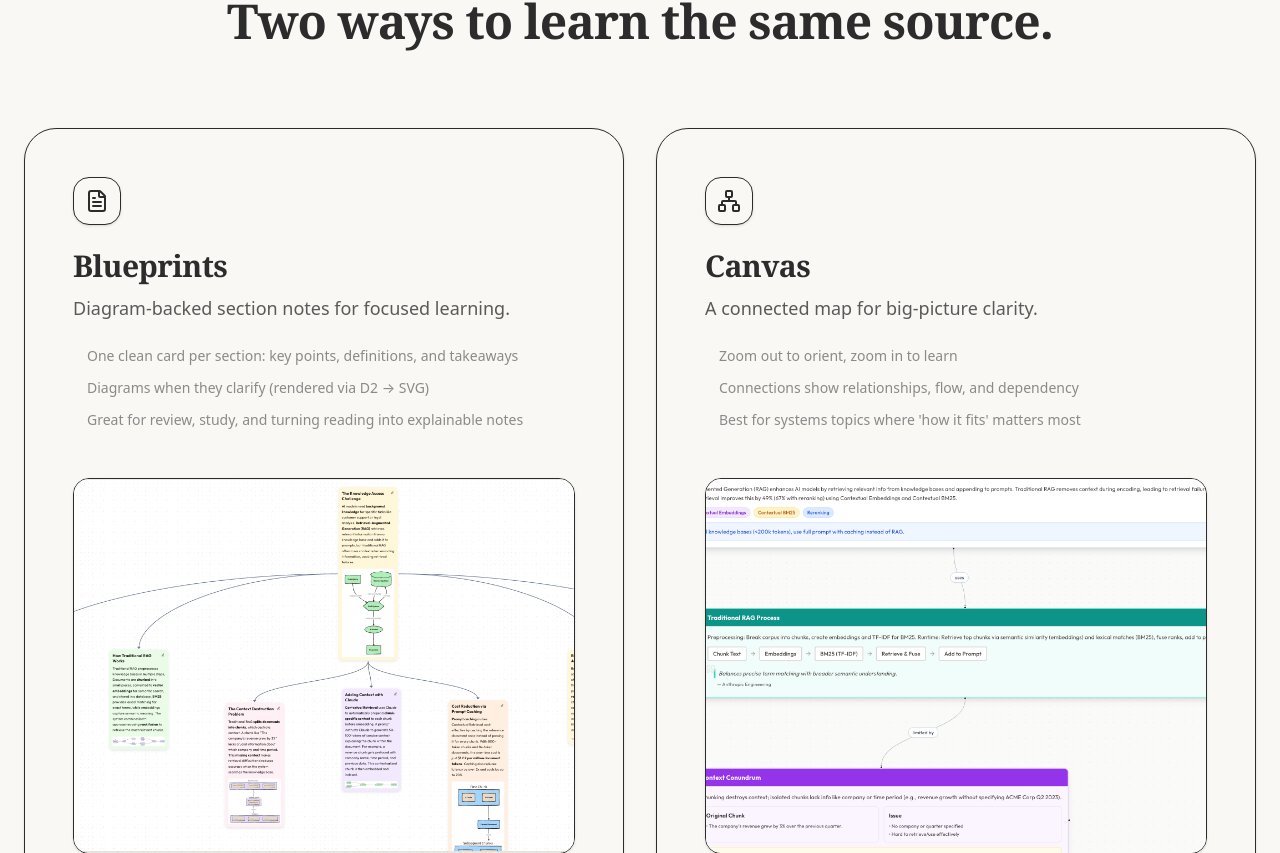
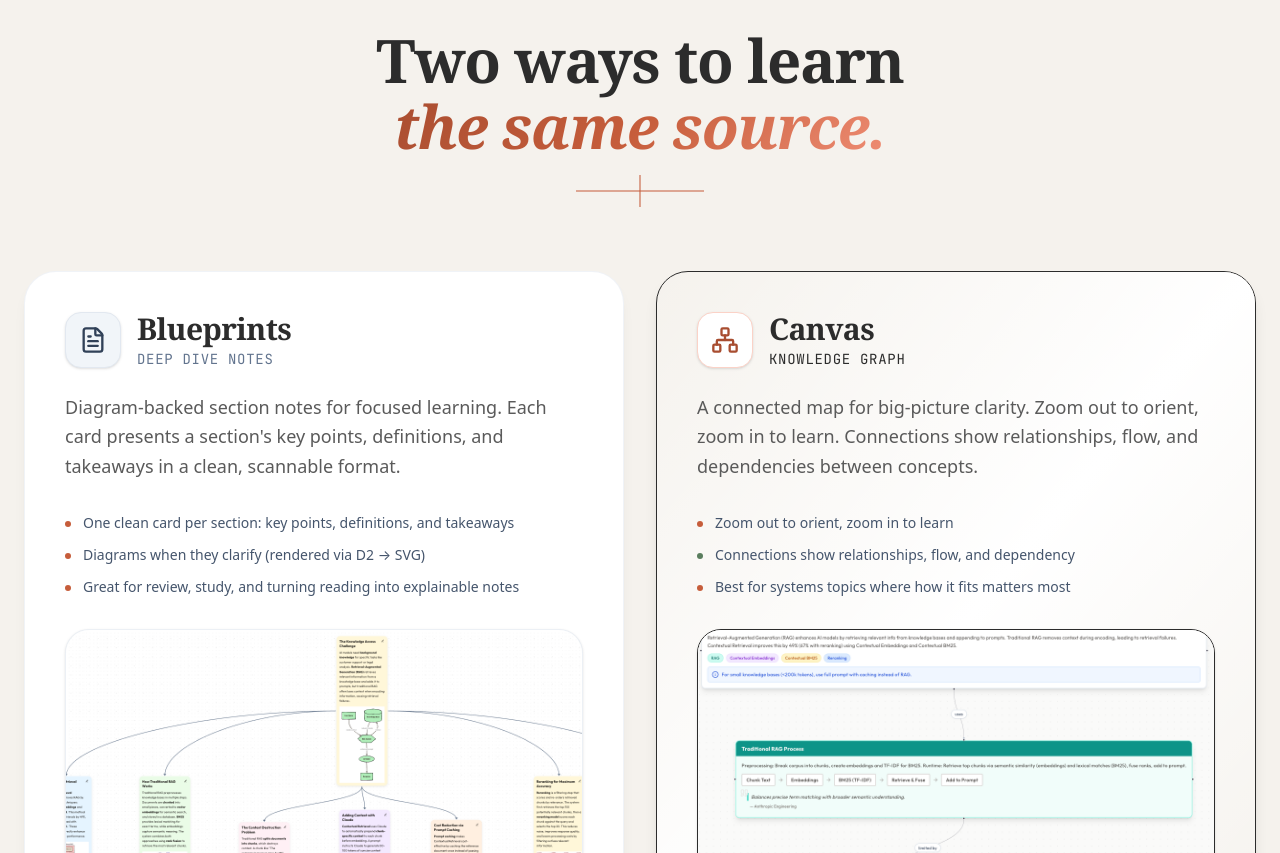
Before and after one commit to skrishnan22/vizumi, a Next.js app in the folder apps/landing/: page / in a window 1280 px wide. Shown: the part 1627-2480 px from the top of the page. Built offline with nearby package versions, Linux system fonts and the light colour scheme; a web font is replaced by a local one.

Commit message:
landing animation

```diff
--- a/apps/landing/src/components/landing/TwoViews.tsx
+++ b/apps/landing/src/components/landing/TwoViews.tsx
@@ -6,111 +6,189 @@ import { FileText, Network } from 'lucide-react';
 
 export function TwoViews() {
   return (
-    <section id="blueprints" className="py-24 bg-mist/50 relative">
-      <div className="container mx-auto px-6 max-w-7xl">
-        <div className="text-center mb-20">
+    <section id="blueprints" className="py-32 bg-paper-warm relative overflow-hidden">
+      {/* Background Pattern */}
+      <div className="absolute inset-0 bg-[radial-gradient(#2C2C2C/5_1px,transparent_1px)] [background-size:24px_24px] opacity-50" />
+
+      <div className="container mx-auto px-6 max-w-7xl relative z-10">
+        {/* Section Header */}
+        <div className="text-center mb-16">
           <motion.h2
             initial={{ opacity: 0, y: 20 }}
             whileInView={{ opacity: 1, y: 0 }}
             viewport={{ once: true, margin: '-50px' }}
-            className="text-4xl md:text-5xl font-display text-ink mb-4"
+            transition={{ duration: 0.6, ease: [0.22, 1, 0.36, 1] }}
+            className="text-4xl md:text-5xl lg:text-6xl font-display font-semibold text-ink mb-4"
           >
-            Two ways to learn the <span className="text-accent">same source.</span>
+            Two ways to learn
+            <br />
+            <span className="italic gradient-text">the same source.</span>
           </motion.h2>
+
+          {/* Animated Connector Lines SVG */}
+          <motion.svg
+            initial={{ opacity: 0 }}
+            whileInView={{ opacity: 1 }}
+            viewport={{ once: true }}
+            className="w-full max-w-md mx-auto h-8 mt-4"
+            viewBox="0 0 200 30"
+          >
+            <motion.path
+              d="M100,0 L100,30"
+              stroke="var(--color-primary-500)"
+              strokeWidth="1"
+              fill="none"
+              initial={{ pathLength: 0 }}
+              whileInView={{ pathLength: 1 }}
+              viewport={{ once: true }}
+              transition={{ duration: 1, delay: 0.3 }}
+            />
+            <motion.path
+              d="M100,15 L40,15"
+              stroke="var(--color-primary-500)"
+              strokeWidth="1"
+              fill="none"
+              initial={{ pathLength: 0 }}
+              whileInView={{ pathLength: 1 }}
+              viewport={{ once: true }}
+              transition={{ duration: 0.8, delay: 0.6 }}
+            />
+            <motion.path
+              d="M100,15 L160,15"
+              stroke="var(--color-primary-500)"
+              strokeWidth="1"
+              fill="none"
+              initial={{ pathLength: 0 }}
+              whileInView={{ pathLength: 1 }}
+              viewport={{ once: true }}
+              transition={{ duration: 0.8, delay: 0.6 }}
+            />
+          </motion.svg>
         </div>
 
-        <div className="grid grid-cols-1 md:grid-cols-2 gap-8">
-          {/* Blueprints Card */}
+        {/* Bento Grid */}
+        <div className="grid grid-cols-1 lg:grid-cols-2 gap-6 lg:gap-8">
+          {/* Blueprints Card - Technical Aesthetic */}
           <motion.div
-            initial={{ opacity: 0, y: 30 }}
-            whileInView={{ opacity: 1, y: 0 }}
-            viewport={{ once: true, margin: '-100px' }}
-            transition={{ duration: 0.6 }}
-            className="group relative bg-paper rounded-3xl border border-ink/5 overflow-hidden shadow-sm hover:shadow-md transition-shadow duration-300"
+            id="blueprints"
+            initial={{ opacity: 0 }}
+            whileInView={{ opacity: 1 }}
+            viewport={{ once: true, margin: '-50px' }}
+            transition={{ duration: 0.6, ease: [0.22, 1, 0.36, 1] }}
+            whileHover={{ scale: 1.01 }}
+            className="group relative bg-white rounded-[2rem] border border-slate-200/50 overflow-hidden shadow-lg shadow-slate-900/5 hover:shadow-xl hover:shadow-slate-900/10 transition-all duration-500"
           >
-            <div className="absolute top-0 right-0 p-32 bg-accent/5 blur-3xl rounded-full translate-x-1/2 -translate-y-1/2 opacity-0 group-hover:opacity-100 transition-opacity" />
+            {/* Dot Grid Background */}
+            <div className="absolute inset-0 bg-[radial-gradient(#2C2C2C/10_1px,transparent_1px)] [background-size:20px_20px] opacity-30" />
 
-            <div className="p-8 md:p-12 relative z-10">
-              <div className="w-12 h-12 rounded-xl bg-paper border border-ink/10 flex items-center justify-center mb-6 shadow-sm">
-                <FileText className="w-6 h-6 text-ink" />
+            {/* Hover Glow */}
+            <div className="absolute top-0 right-0 w-64 h-64 bg-primary-400/10 blur-3xl rounded-full translate-x-1/2 -translate-y-1/2 opacity-0 group-hover:opacity-100 transition-opacity duration-500" />
+
+            <div className="p-8 md:p-10 relative z-10">
+              {/* Header */}
+              <div className="flex items-start gap-4 mb-6">
+                <div className="w-14 h-14 rounded-xl bg-slate-100 border border-slate-200 flex items-center justify-center shadow-sm">
+                  <FileText className="w-7 h-7 text-slate-700" />
+                </div>
+                <div>
+                  <h3 className="text-3xl font-display font-semibold text-ink mb-1">Blueprints</h3>
+                  <p className="text-sm font-mono uppercase tracking-wider text-slate-500">
+                    Deep Dive Notes
+                  </p>
+                </div>
               </div>
 
-              <h3 className="text-3xl font-display text-ink mb-3">Blueprints</h3>
-              <p className="text-lg font-medium text-ink-soft mb-6">
-                Diagram-backed section notes for focused learning.
+              <p className="text-lg text-ink-soft mb-8 font-sans leading-relaxed">
+                Diagram-backed section notes for focused learning. Each card presents a
+                section&apos;s key points, definitions, and takeaways in a clean, scannable format.
               </p>
 
-              <ul className="space-y-3 mb-12">
-                <li className="flex items-start gap-2 text-ink-muted text-sm">
-                  <span className="w-1.5 h-1.5 rounded-full bg-accent mt-2 shrink-0" />
-                  One clean card per section: key points, definitions, and takeaways
+              {/* Feature List */}
+              <ul className="space-y-3 mb-8">
+                {[
+                  'One clean card per section: key points, definitions, and takeaways',
+                  'Diagrams when they clarify (rendered via D2 → SVG)',
+                  'Great for review, study, and turning reading into explainable notes',
+                ].map((item, i) => (
+                  <li key={i} className="flex items-start gap-3 text-slate-600 text-sm">
+                    <span className="w-1.5 h-1.5 rounded-full bg-primary-500 mt-2 shrink-0" />
+                    {item}
                   </li>
-                <li className="flex items-start gap-2 text-ink-muted text-sm">
-                  <span className="w-1.5 h-1.5 rounded-full bg-highlight mt-2 shrink-0" />
-                  Diagrams when they clarify (rendered via D2 → SVG)
-                </li>
-                <li className="flex items-start gap-2 text-ink-muted text-sm">
-                  <span className="w-1.5 h-1.5 rounded-full bg-accent mt-2 shrink-0" />
-                  Great for review, study, and turning reading into explainable notes
-                </li>
+                ))}
               </ul>
 
-              {/* Blueprint preview image */}
-              <div className="relative w-full aspect-[4/3] rounded-xl border border-ink/10 shadow-sm overflow-hidden">
+              {/* Preview Image */}
+              <div className="relative w-full aspect-[16/10] rounded-2xl border border-slate-200/50 shadow-sm overflow-hidden bg-slate-50">
                 <Image
                   src="/blueprint-original.png"
                   alt="Blueprint preview showing section cards with diagrams"
                   fill
-                  sizes="(min-width: 1024px) 540px, (min-width: 768px) 45vw, 90vw"
+                  sizes="(min-width: 1024px) 560px, (min-width: 768px) 50vw, 90vw"
                   className="object-cover"
                 />
               </div>
             </div>
           </motion.div>
 
-          {/* Canvas Card */}
-          <div id="canvas" className="scroll-mt-24">
+          {/* Canvas Card - Organic Aesthetic */}
           <motion.div
-              initial={{ opacity: 0, y: 30 }}
-              whileInView={{ opacity: 1, y: 0 }}
-              viewport={{ once: true, margin: '-100px' }}
-              transition={{ duration: 0.6, delay: 0.2 }}
-              className="group relative bg-accent/10 rounded-3xl border border-accent/20 overflow-hidden shadow-sm hover:shadow-md transition-shadow duration-300"
+            id="canvas"
+            initial={{ opacity: 0 }}
+            whileInView={{ opacity: 1 }}
+            viewport={{ once: true, margin: '-50px' }}
+            transition={{ duration: 0.6, delay: 0.1, ease: [0.22, 1, 0.36, 1] }}
+            whileHover={{ scale: 1.01 }}
+            className="group relative rounded-[2rem] border border-primary-200/50 overflow-hidden shadow-lg shadow-primary-900/5 hover:shadow-xl hover:shadow-primary-900/10 transition-all duration-500"
           >
-              <div className="absolute top-0 left-0 p-32 bg-accent/10 blur-3xl rounded-full -translate-x-1/2 -translate-y-1/2 opacity-0 group-hover:opacity-100 transition-opacity" />
+            {/* Gradient Mesh Background */}
+            <div className="absolute inset-0 bg-gradient-to-br from-primary-50 via-white to-secondary-50" />
+            <div className="absolute inset-0 bg-[radial-gradient(ellipse_at_top_right,_var(--tw-gradient-stops))] from-primary-200/20 via-transparent to-secondary-200/20" />
 
-              <div className="p-8 md:p-12 relative z-10">
-                <div className="w-12 h-12 rounded-xl bg-paper border border-ink/10 flex items-center justify-center mb-6 shadow-sm">
-                  <Network className="w-6 h-6 text-ink" />
+            {/* Hover Glow */}
+            <div className="absolute top-0 left-0 w-64 h-64 bg-secondary-400/10 blur-3xl rounded-full -translate-x-1/2 -translate-y-1/2 opacity-0 group-hover:opacity-100 transition-opacity duration-500" />
+
+            <div className="p-8 md:p-10 relative z-10">
+              {/* Header */}
+              <div className="flex items-start gap-4 mb-6">
+                <div className="w-14 h-14 rounded-xl bg-white border border-primary-200 flex items-center justify-center shadow-sm">
+                  <Network className="w-7 h-7 text-primary-600" />
+                </div>
+                <div>
+                  <h3 className="text-3xl font-display font-semibold text-ink mb-1">Canvas</h3>
+                  <p className="text-sm font-mono uppercase tracking-wider text-primary-600/70">
+                    Knowledge Graph
+                  </p>
+                </div>
               </div>
 
-                <h3 className="text-3xl font-display text-ink mb-3">Canvas</h3>
-                <p className="text-lg font-medium text-ink-soft mb-6">
-                  A connected map for big-picture clarity.
+              <p className="text-lg text-ink-soft mb-8 font-sans leading-relaxed">
+                A connected map for big-picture clarity. Zoom out to orient, zoom in to learn.
+                Connections show relationships, flow, and dependencies between concepts.
               </p>
 
-                <ul className="space-y-3 mb-12">
-                  <li className="flex items-start gap-2 text-ink-muted text-sm">
-                    <span className="w-1.5 h-1.5 rounded-full bg-accent mt-2 shrink-0" />
-                    Zoom out to orient, zoom in to learn
+              {/* Feature List */}
+              <ul className="space-y-3 mb-8">
+                {[
+                  'Zoom out to orient, zoom in to learn',
+                  'Connections show relationships, flow, and dependency',
+                  'Best for systems topics where how it fits matters most',
+                ].map((item, i) => (
+                  <li key={i} className="flex items-start gap-3 text-slate-600 text-sm">
+                    <span
+                      className={`w-1.5 h-1.5 rounded-full mt-2 shrink-0 ${i === 1 ? 'bg-secondary-500' : 'bg-primary-500'}`}
+                    />
+                    {item}
                   </li>
-                  <li className="flex items-start gap-2 text-ink-muted text-sm">
-                    <span className="w-1.5 h-1.5 rounded-full bg-highlight mt-2 shrink-0" />
-                    Connections show relationships, flow, and dependency
-                  </li>
-                  <li className="flex items-start gap-2 text-ink-muted text-sm">
-                    <span className="w-1.5 h-1.5 rounded-full bg-accent mt-2 shrink-0" />
-                    Best for systems topics where 'how it fits' matters most
-                  </li>
+                ))}
               </ul>
 
-                {/* Canvas preview image */}
-                <div className="relative w-full aspect-[4/3] rounded-xl border border-ink/10 shadow-sm overflow-hidden">
+              {/* Preview Image */}
+              <div className="relative w-full aspect-[16/10] rounded-2xl border border-primary-200/50 shadow-sm overflow-hidden bg-white">
                 <Image
                   src="/canvas-original.png"
                   alt="Canvas preview showing connected concept map"
                   fill
-                    sizes="(min-width: 1024px) 540px, (min-width: 768px) 45vw, 90vw"
+                  sizes="(min-width: 1024px) 560px, (min-width: 768px) 50vw, 90vw"
                   className="object-cover"
                 />
               </div>
@@ -118,7 +196,6 @@ export function TwoViews() {
           </motion.div>
         </div>
       </div>
-      </div>
     </section>
   );
 }
```
Also changed, not shown: apps/landing/src/components/landing/WhatYouGet.tsx (+136 -25 lines). Lines whose indentation alone changed are shown as unchanged.
